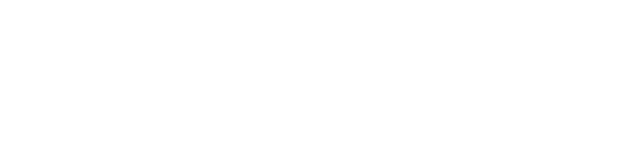
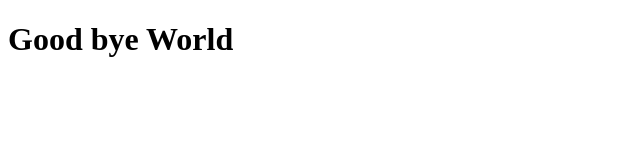
Before and after one commit to togrulmemmedov/praktika, a plain HTML site: page index2.2.html in a window 1280 px wide. Shown: the whole page, without its empty margins (0-640 px from the left). Drawn offline with Linux system fonts and the light colour scheme.

Commit message:
i added h1 to file

```diff
--- a/index2.2.html
+++ b/index2.2.html
@@ -8,5 +8,6 @@
     <title>Document</title>
 </head>
 <body>
+    <h1>Good bye World</h1>
 </body>
 </html>
```
